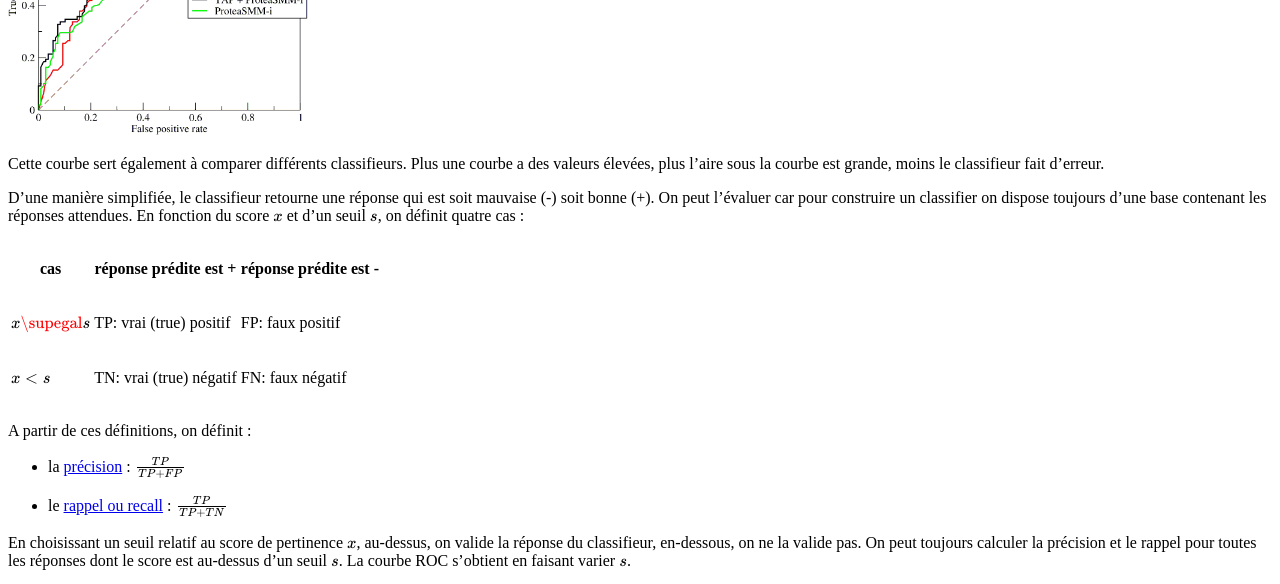
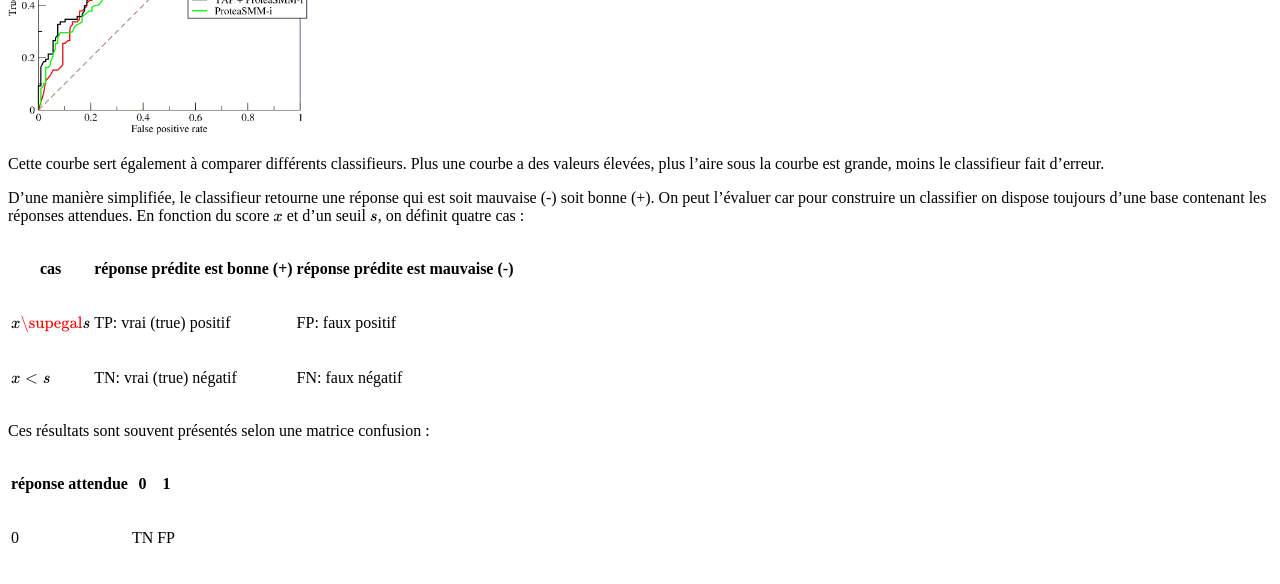
Before and after one commit to sdpython/mlstatpy, a Sphinx documentation site: the page built from _doc/sphinxdoc/source/c_metric/roc.rst, in a window 1280 px wide and 1400 px high, scrolled down 415 px, cut to the strip 0-584 px from the top of the window. Built offline with Sphinx 7.4.7, drawn with Linux system fonts in a browser that asks for light colours; pages that are not in the unit, such as notebooks, are missing from menus; the version number is read from the project's files by our own code; some of the changed text lies outside the part shown.

Commit message:
update ROC

```diff
--- a/_doc/sphinxdoc/source/c_metric/roc.rst
+++ b/_doc/sphinxdoc/source/c_metric/roc.rst
@@ -40,12 +40,23 @@
 un classifier on dispose toujours d'une base contenant les réponses attendues.
 En fonction du score :math:`x` et d'un seuil :math:`s`, on définit quatre cas :
 
-======================= =========================== =======================
-cas                     réponse prédite est +       réponse prédite est -
-======================= =========================== =======================
-:math:`x \supegal s`    TP: vrai (true) positif     FP: faux positif
-:math:`x < s`           TN: vrai (true) négatif     FN: faux négatif
-======================= =========================== =======================
+======================= =============================== ================================
+cas                     réponse prédite est bonne (+)   réponse prédite est mauvaise (-)
+======================= =============================== ================================
+:math:`x \supegal s`    TP: vrai (true) positif         FP: faux positif
+:math:`x < s`           TN: vrai (true) négatif         FN: faux négatif
+======================= =============================== ================================
+
+Ces résultats sont souvent présentés selon une matrice confusion :
+
+=================== =================== ================
+                    réponse prédite
+réponse attendue    0                   1
+=================== =================== ================
+0                   TN                  FP
+1                   FN                  TP
+=================== =================== ================
+
 
 .. index:: rappel, précision
 
@@ -86,11 +97,11 @@
 
     \begin{eqnarray*}
     E(s) &=& 1 - \frac{ TP(s) } { TP(s) + TN(s) } \\
-    R(s) &=& 1 - \frac{ FN(s) } { FN(s) + FN(s) }
+    R(s) &=& 1 - \frac{ FN(s) } { FP(s) + FN(s) }
     \end{eqnarray*}
 
 On remarque que :math:`\forall s, \; TP(s) + TN(s)` est constant.
-De même pour :math:`FN(s) + FN(s)`.
+De même pour :math:`FP(s) + FN(s)`.
 
 On remarque que les fonctions :math:`s \longrightarrow E(s)` et :math:`s \longrightarrow R(s)`
 sont décroissantes toutes deux. Elles sont donc inversibles.
```
